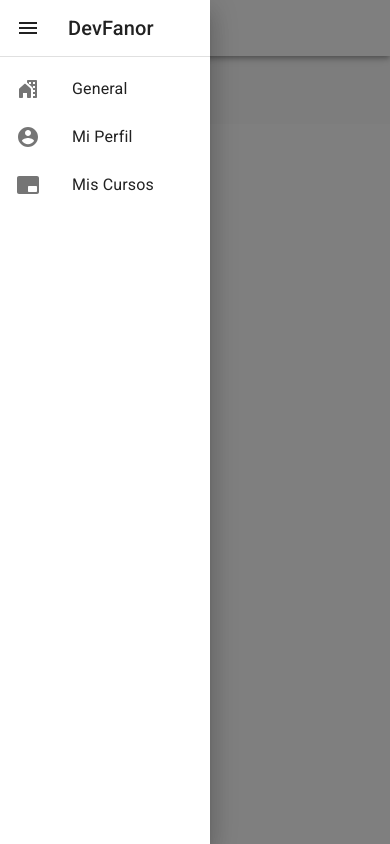
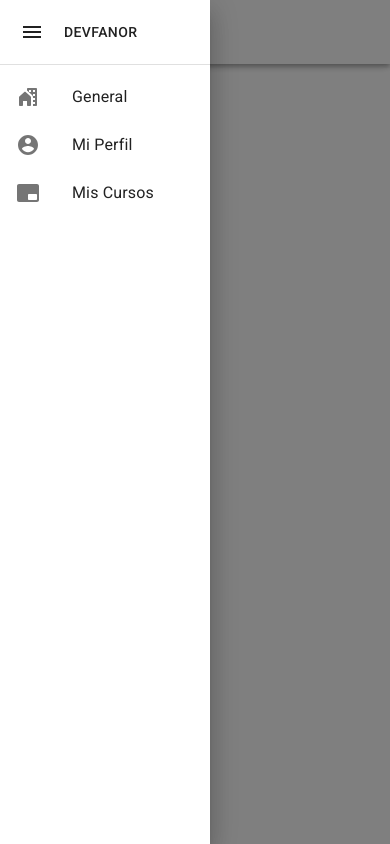
Before and after one commit to Fanor1990/react-admin-dashboard-javascript, a React (Create React App) app: page / in a window 390 px wide. Both pictures are taken after a click on the button 28 px from the left and 28 px from the top of the page. Built offline with nearby package versions, Linux system fonts and the light colour scheme.

Commit message:
drawerresponsiveclose

```diff
--- a/src/App.js
+++ b/src/App.js
@@ -4,6 +4,7 @@ import { ThemeProvider } from "@material-ui/core/styles";
 import theme from "./temaconfig";
 
 import Contenedor from "./components/Contenedor"
+import Navbar from "./components/Navbar"
 
 
 
--- a/src/components/Cajon.js
+++ b/src/components/Cajon.js
@@ -1,20 +1,25 @@
 import React from "react";
 import { makeStyles } from "@material-ui/core/styles";
-import { Drawer, Divider } from "@material-ui/core";
+import { Drawer, Divider, ListItemIcon } from "@material-ui/core";
 import Listas from "./Listas";
 
 import IconButton from "@material-ui/core/IconButton";
 import MenuIcon from "@material-ui/icons/Menu";
 
 import Toolbar from "@material-ui/core/Toolbar";
-import Typography from "@material-ui/core/Typography";
+import {Typography, Button} from "@material-ui/core";
+
+import {Box} from "@material-ui/core";
 
 
 const estilos = makeStyles((theme) => ({
+  root: {
+    display: "flex",
+  },
   menuButton: {
     marginRight: theme.spacing(2),
     [theme.breakpoints.up('xlUp')]:{
-      display:'none',
+      display:'flex',
     },
 
 
@@ -39,7 +44,7 @@ const Cajon = (props) => {
 
 
   return (
-
+    <div className={classes.root}>
     <Drawer
       className={classes.drawer}
       variant="permanent"
@@ -52,26 +57,36 @@ const Cajon = (props) => {
       onClose={props.onClose ? props.onClose : null }
 
     >
+       <Typography>
+    <Box
+
+          color="primary.contrastText"
+         m={1}
+
+          >
+
+
+     <IconButton  onClick={props.onClose}  color="inherit" >
+    <MenuIcon/>
+    </IconButton>
+    <Button>DevFanor</Button>
+    </Box>
+    <Divider />
 
 
 
-      <Toolbar ><IconButton edge="start" edge="start" onClick={props.onClose} className={classes.menuButton} color="inherit" >
-    <MenuIcon/>
-    </IconButton>
 
-    <Typography variant="h6" className={classes.title}>
-            DevFanor
-          </Typography>
-    </Toolbar >
-
-
-      <Divider />
+    <Listas  />
+    </Typography>
 
 
 
-      <Listas  edge="start"/>
+
+
+
 
     </Drawer>
+    </div>
 
   );
 };
--- a/src/components/Contenedor.js
+++ b/src/components/Contenedor.js
@@ -3,13 +3,14 @@ import { makeStyles } from "@material-ui/core/styles";
 import Cajon from "./Cajon";
 import { Hidden } from "@material-ui/core";
 import Navbar from "./Navbar";
+import {Typography, Button} from "@material-ui/core";
 
-
+import Toolbar from '@material-ui/core/Toolbar';
 const estilos = makeStyles((theme) => ({
   root: {
     display: "flex",
   },
-  toolbar: theme.mixins.toolbar,
+
   content: {
     flexGrow: 1,
     backgroundColor: theme.palette.background.default,
@@ -48,11 +49,11 @@ const Contenedor = () => {
         </Hidden>
 
 
+        <Button>DevFanor</Button>
+
+        <div className={classes.content}>Contenedor Contenido
 
 
-        <div className={classes.content}>
-          <div className={classes.toolbar}> </div>
-          Contenedor Contenido
 
         </div>
       </div>
--- a/src/components/Navbar.js
+++ b/src/components/Navbar.js
@@ -1,40 +1,62 @@
 import React from 'react';
 import AppBar from '@material-ui/core/AppBar';
 import Toolbar from '@material-ui/core/Toolbar';
-
+import { makeStyles } from "@material-ui/core/styles";
 import IconButton from '@material-ui/core/IconButton';
 import MenuIcon from '@material-ui/icons/Menu';
-
-
+import {Box} from "@material-ui/core";
+import {Typography, Button} from "@material-ui/core";
+const estilos = makeStyles((theme) => ({
+  root: {
+    display: "flex",
+  },
+}));
 
 
 
 
 
 const Navbar = (props) => {
-
+  const classes = estilos();
 
 
 
   return (
 
-    <>
+    <div className={classes.root}>
       <AppBar color="contained" >
-        <Toolbar>
-          <IconButton
+
+      <Typography>
+
+            <Box
+
+          color="primary.contrastText"
+         m={1}
+
+          >
+            <IconButton
             color="inherit"
-            edge="start"
+
             onClick={() => props.accionAbrir()}
 
-          >
-            <MenuIcon />
+        >
+
+          <MenuIcon />
+
           </IconButton>
 
-        </Toolbar>
+          <Button>DevFanor</Button>
+          </Box>
+
+          </Typography>
+
+
+
+
       </AppBar>
 
 
-     </>
+     </div>
   );
 }
 export default Navbar
--- a/src/temaconfig.js
+++ b/src/temaconfig.js
@@ -1,14 +1,14 @@
 
 import { createTheme } from '@material-ui/core/styles';
 
-import { purple } from '@material-ui/core/colors';
+import { purple, green } from '@material-ui/core/colors';
 
 
 const theme = createTheme({
   palette: {
     primary: {
 
-      main: purple[500],
+      main: green[200],
     },
     secondary: {
 
```
